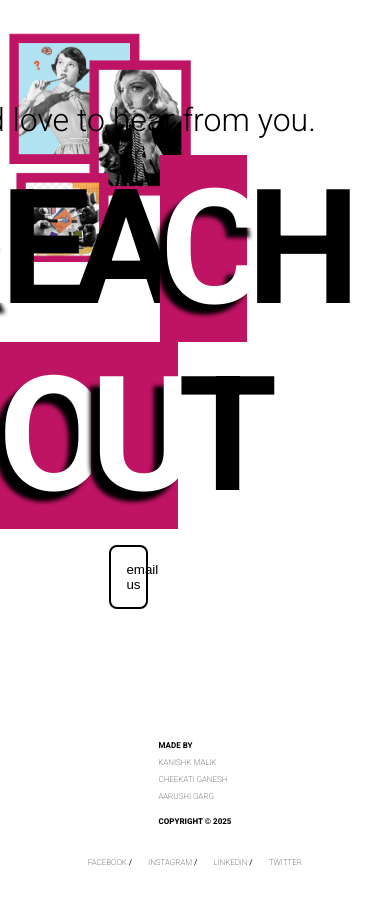
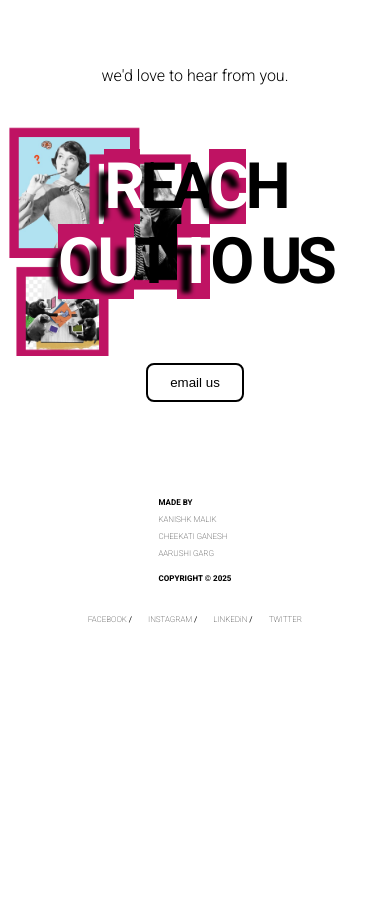
Before and after one commit to kani-s-h-k/InsightVue, a website: page contact.html in a window 390 px wide. Shown: the part 31-930 px from the top of the page. After the commit the page ends 844 px from the top, so only its background shows below. Drawn offline with Linux system fonts and the light colour scheme.

Commit message:
contact-resp(1)

```diff
--- a/contact.html
+++ b/contact.html
@@ -32,8 +32,8 @@
   <div class="contactTextContainer">
       <h1 id="contactFeed">we'd love to hear from you.</h1>
       <h1 class="heroFeed">
-            <span class="titleSpan">R</span>EA<span class="titleSpan">C</span>H<span> <span class="titleSpan">O</span><spanc class="titleSpan">U</span>T
-      </h1>
+            <span class="titleSpan">R</span>EA<span class="titleSpan">C</span>H<span> <span class="titleSpan">O</span><spanc class="titleSpan">U</span>T <span class="titleSpan">T</span>O US
+            </h1>
       <button id="emailBtn">email us</button>
 
   </div>
--- a/styles/contact.css
+++ b/styles/contact.css
@@ -18,15 +18,16 @@ body {
   gap: 1rem;
   padding: 2rem;
   background-image: url("../images/contactbg.png");
-  height: 80vh;
+  height: max-content;
   background-repeat: no-repeat;
   background-size:contain;
-  flex-direction:row-reverse;
+  justify-content: center;
+  background-position: center center;
 }
 .contactTextContainer{
   display: flex;
   flex-direction: column;
-  gap: 1rem;
+  gap: 5rem;
   padding: 1rem;
   align-items: center;
   width: max-content;
@@ -57,8 +58,56 @@ font-weight:300;
   cursor: pointer;
   border: 2px solid black;
 }
-@media screen and (max-width : ){
-
-
-
+#emailBtn:hover{
+  background-color: black;
+  color: white;
 }
+@media screen and (max-width : 1163px){
+.heroFeed{
+  font-size: 8.5rem;
+}
+#contactFeed{
+  font-size: 1.5rem;
+}
+}
+@media screen and (max-width:1000px){
+  .heroFeed{
+    font-size: 7.5rem;
+  }
+  #contactFeed{
+    font-size: 1rem;
+  }
+}
+@media screen and (max-width:900px) {
+  #emailBtn{
+    width: 20vw;
+  }
+}
+@media screen and (max-width:846px){
+  .heroFeed{
+    font-size: 6.5rem;
+  }
+}
+@media screen and (max-width:726px){
+  .heroFeed{
+    font-size: 5rem;
+    letter-spacing: -10px;
+  }
+  .contactTextContainer{
+    gap: 4rem;
+  }
+}
+@media screen and (max-width:550px) {
+  .heroFeed{
+    font-size: 4rem;
+    letter-spacing: -5px;
+  }
+  .contactHeroContainer{
+    flex-direction: row;
+    justify-content: center;
+  }
+  #emailBtn{
+    width: 25vw;
+    padding: 10px;
+  }
+}
```
